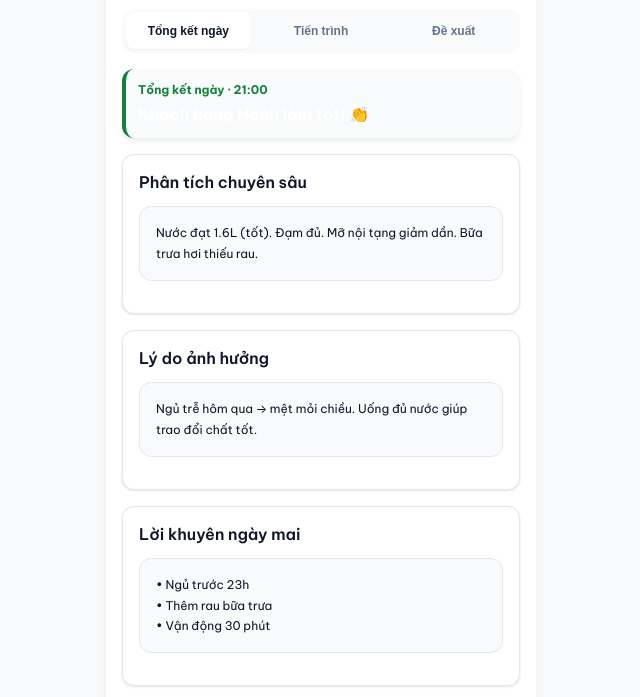
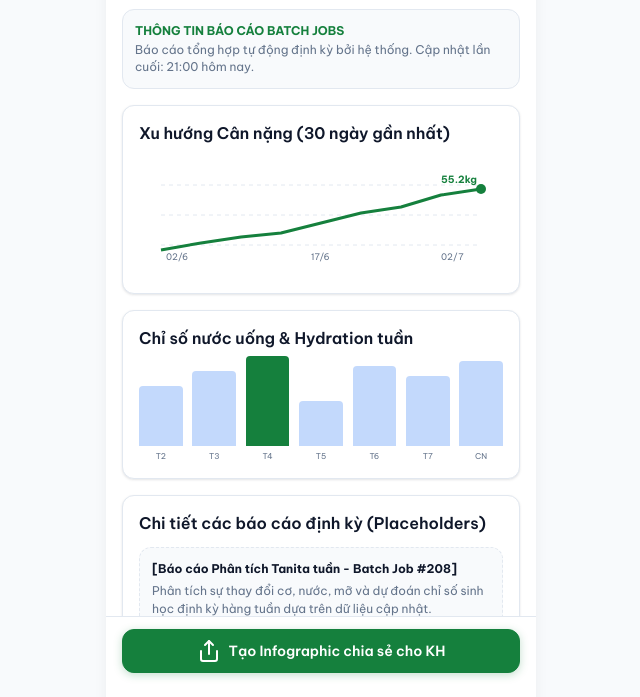
Before and after one commit to cuongpt083/ancare-enhancement, a website: page docs/03-mockups/coach/S-CONS-10_bao_cao_kh.html in a window 1280 px wide. Shown: the part 103-800 px from the top of the page, without its empty margins (319-959 px from the left). Drawn offline with Linux system fonts and the light colour scheme.

Commit message:
update bao cao

```diff
--- a/docs/03-mockups/coach/S-CONS-10_bao_cao_kh.html
+++ b/docs/03-mockups/coach/S-CONS-10_bao_cao_kh.html
@@ -9,41 +9,98 @@
   <h1>Báo cáo kết quả KH</h1>
   <span class="info" style="opacity: 0"></span>
 </div>
-<div class="content" style="padding-top:var(--s-12)">
-  <div class="segmented">
-    <button class="seg active">Tổng kết ngày</button>
-    <button class="seg">Tiến trình</button>
-    <button class="seg">Đề xuất</button>
+<div class="content" style="padding-top:var(--s-12); padding-bottom: 80px;">
+
+  <div style="background: var(--bg-subtle); padding: var(--s-12); border-radius: var(--radius-md); margin-bottom: var(--s-16); border: 1px solid var(--border);">
+    <div class="hint" style="font-weight: 700; color: var(--accent); margin-bottom: 2px;">THÔNG TIN BÁO CÁO BATCH JOBS</div>
+    <div class="hint" style="line-height: 1.4;">Báo cáo tổng hợp tự động định kỳ bởi hệ thống. Cập nhật lần cuối: 21:00 hôm nay.</div>
   </div>
-  <div class="focus-card coach" style="margin-bottom:var(--s-16); background: var(--bg-subtle); border-left: 4px solid var(--accent); padding: var(--s-12); border-radius: var(--radius-md)">
-    <div class="hint" style="color: var(--accent); font-weight: 700;">Tổng kết ngày · 21:00</div>
-    <div style="font-size:var(--text-lg); font-weight: 700; margin-top: 4px;">Khách hàng Hạnh làm tốt! 👏</div>
-  </div>
+
+  <!-- Section 1: Charts Focus -->
   <div class="card">
-    <h2>Phân tích chuyên sâu</h2>
-    <div class="card subtle">
-      <div class="hint" style="line-height:1.7; color: var(--text)">Nước đạt 1.6L (tốt). Đạm đủ. Mỡ nội tạng giảm dần. Bữa trưa hơi thiếu rau.</div>
+    <h2>Xu hướng Cân nặng (30 ngày gần nhất)</h2>
+    <div style="height:120px; padding: var(--s-12) 0; display: flex; align-items: flex-end; justify-content: space-between; position: relative;">
+      <!-- SVG Weight chart -->
+      <svg viewBox="0 0 320 100" width="100%" height="100" style="overflow: visible;">
+        <line x1="0" y1="80" x2="320" y2="80" stroke="var(--border)" stroke-width="1" stroke-dasharray="4"/>
+        <line x1="0" y1="50" x2="320" y2="50" stroke="var(--border)" stroke-width="1" stroke-dasharray="4"/>
+        <line x1="0" y1="20" x2="320" y2="20" stroke="var(--border)" stroke-width="1" stroke-dasharray="4"/>
+        <polyline points="0,85 40,78 80,72 120,68 160,58 200,48 240,42 280,30 320,24" fill="none" stroke="var(--accent)" stroke-width="3" stroke-linejoin="round"/>
+        <circle cx="320" cy="24" r="5" fill="var(--accent)"/>
+        <text x="5" y="95" font-size="9" fill="var(--text-muted)">02/6</text>
+        <text x="150" y="95" font-size="9" fill="var(--text-muted)">17/6</text>
+        <text x="280" y="95" font-size="9" fill="var(--text-muted)">02/7</text>
+        <text x="280" y="18" font-size="10" font-weight="700" fill="var(--accent)">55.2kg</text>
+      </svg>
     </div>
   </div>
+
   <div class="card">
-    <h2>Lý do ảnh hưởng</h2>
-    <div class="card subtle">
-      <div class="hint" style="line-height:1.7; color: var(--text)">Ngủ trễ hôm qua → mệt mỏi chiều. Uống đủ nước giúp trao đổi chất tốt.</div>
+    <h2>Chỉ số nước uống & Hydration tuần</h2>
+    <div style="height:100px; display: flex; align-items: flex-end; justify-content: space-between; padding-top: var(--s-12);">
+      <!-- Column Water chart -->
+      <div style="text-align: center; width: 12%;">
+        <div style="height: 60px; background: rgba(59,130,246,0.3); border-radius: 4px 4px 0 0; width: 100%;"></div>
+        <div class="hint" style="font-size: 8px; margin-top: 4px;">T2</div>
+      </div>
+      <div style="text-align: center; width: 12%;">
+        <div style="height: 75px; background: rgba(59,130,246,0.3); border-radius: 4px 4px 0 0; width: 100%;"></div>
+        <div class="hint" style="font-size: 8px; margin-top: 4px;">T3</div>
+      </div>
+      <div style="text-align: center; width: 12%;">
+        <div style="height: 90px; background: var(--accent); border-radius: 4px 4px 0 0; width: 100%;"></div>
+        <div class="hint" style="font-size: 8px; margin-top: 4px;">T4</div>
+      </div>
+      <div style="text-align: center; width: 12%;">
+        <div style="height: 45px; background: rgba(59,130,246,0.3); border-radius: 4px 4px 0 0; width: 100%;"></div>
+        <div class="hint" style="font-size: 8px; margin-top: 4px;">T5</div>
+      </div>
+      <div style="text-align: center; width: 12%;">
+        <div style="height: 80px; background: rgba(59,130,246,0.3); border-radius: 4px 4px 0 0; width: 100%;"></div>
+        <div class="hint" style="font-size: 8px; margin-top: 4px;">T6</div>
+      </div>
+      <div style="text-align: center; width: 12%;">
+        <div style="height: 70px; background: rgba(59,130,246,0.3); border-radius: 4px 4px 0 0; width: 100%;"></div>
+        <div class="hint" style="font-size: 8px; margin-top: 4px;">T7</div>
+      </div>
+      <div style="text-align: center; width: 12%;">
+        <div style="height: 85px; background: rgba(59,130,246,0.3); border-radius: 4px 4px 0 0; width: 100%;"></div>
+        <div class="hint" style="font-size: 8px; margin-top: 4px;">CN</div>
+      </div>
     </div>
   </div>
+
+  <!-- Section 2: Automated Report Placeholders -->
   <div class="card">
-    <h2>Lời khuyên ngày mai</h2>
-    <div class="card subtle">
-      <div class="hint" style="line-height:1.7; color: var(--text)">• Ngủ trước 23h<br>• Thêm rau bữa trưa<br>• Vận động 30 phút</div>
+    <h2>Chi tiết các báo cáo định kỳ (Placeholders)</h2>
+    <div style="display: flex; flex-direction: column; gap: var(--s-12)">
+      <div style="border: 1px dashed var(--border); border-radius: var(--radius-md); padding: var(--s-12); background: var(--bg-subtle)">
+        <div style="font-weight: 700; font-size: var(--text-sm); color: var(--text)">[Báo cáo Phân tích Tanita tuần - Batch Job #208]</div>
+        <div class="hint" style="margin-top: 4px;">Phân tích sự thay đổi cơ, nước, mỡ và dự đoán chỉ số sinh học định kỳ hàng tuần dựa trên dữ liệu cập nhật.</div>
+      </div>
+
+      <div style="border: 1px dashed var(--border); border-radius: var(--radius-md); padding: var(--s-12); background: var(--bg-subtle)">
+        <div style="font-weight: 700; font-size: var(--text-sm); color: var(--text)">[Đánh giá hành vi sinh hoạt - Job #105]</div>
+        <div class="hint" style="margin-top: 4px;">Thống kê giấc ngủ trung bình, mức độ hoàn thành nhiệm vụ vận động và đề xuất lời khuyên cải thiện giấc ngủ.</div>
+      </div>
+
+      <div style="border: 1px dashed var(--border); border-radius: var(--radius-md); padding: var(--s-12); background: var(--bg-subtle)">
+        <div style="font-weight: 700; font-size: var(--text-sm); color: var(--text)">[Phân tích Dinh dưỡng Tế bào - AI Agent Scheduler]</div>
+        <div class="hint" style="margin-top: 4px;">Đối chiếu tổng lượng dinh dưỡng đa lượng nạp vào trong tuần với chỉ số chuẩn hóa tế bào để đưa ra điều chỉnh.</div>
+      </div>
     </div>
   </div>
-  <div class="card" style="border-color:var(--accent)">
-    <h2 style="color:var(--accent)">Đề xuất nâng cấp</h2>
-    <div class="hint" style="margin-bottom:var(--s-12)">Gói Tối ưu hiện tại. Gợi ý thêm Omega-3 để hỗ trợ mỡ nội tạng.</div>
-    <button class="btn ghost block" style="width: 100%">Xem gợi ý sản phẩm</button>
-  </div>
+
+</div>
+
+<!-- Section 3: Infographic Trigger Button -->
+<div class="cta-bar">
   <a href="S-CONS-11_infographic.html" style="text-decoration: none; width: 100%; display: block;">
-    <button class="btn primary block" style="margin-bottom:var(--s-16); width: 100%"><svg class="icon-sm" viewBox="0 0 24 24" stroke-width="2" stroke="currentColor" fill="none" stroke-linecap="round" stroke-linejoin="round"><path d="M4 12v8a2 2 0 0 0 2 2h12a2 2 0 0 0 2-2v-8"/><polyline points="16 6 12 2 8 6"/><line x1="12" y1="2" x2="12" y2="15"/></svg> Tạo Infographic nhật ký KH</button>
+    <button class="btn primary block" style="width: 100%;">
+      <svg class="icon" viewBox="0 0 24 24" stroke-width="2" stroke="currentColor" fill="none" stroke-linecap="round" stroke-linejoin="round"><path d="M4 12v8a2 2 0 0 0 2 2h12a2 2 0 0 0 2-2v-8"/><polyline points="16 6 12 2 8 6"/><line x1="12" y1="2" x2="12" y2="15"/></svg>
+      Tạo Infographic chia sẻ cho KH
+    </button>
   </a>
 </div>
+
 </div></body></html>
```
Also changed, not shown: docs/03-mockups/draft-requirements-hlv.md (+1 -9 lines).
